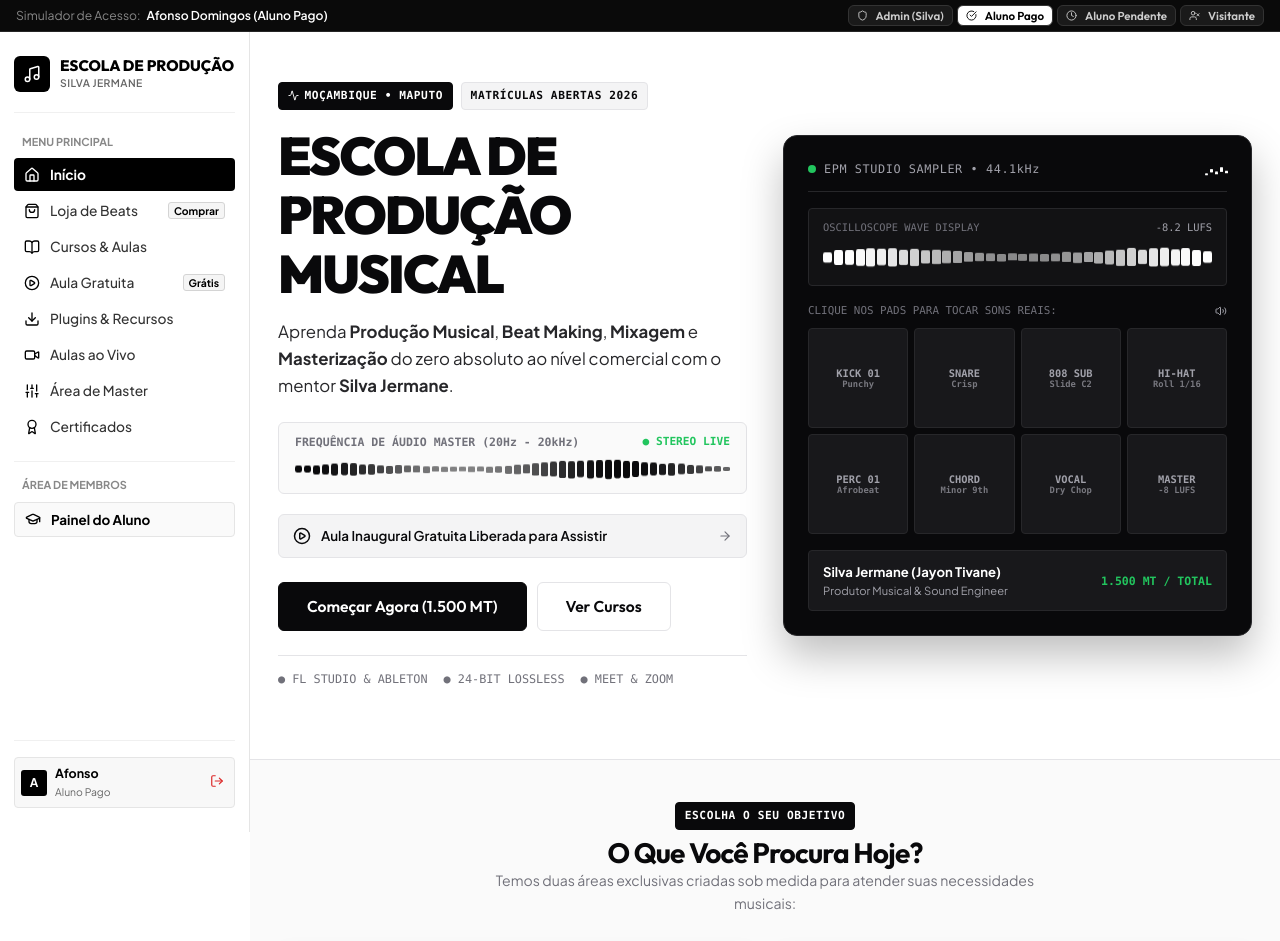
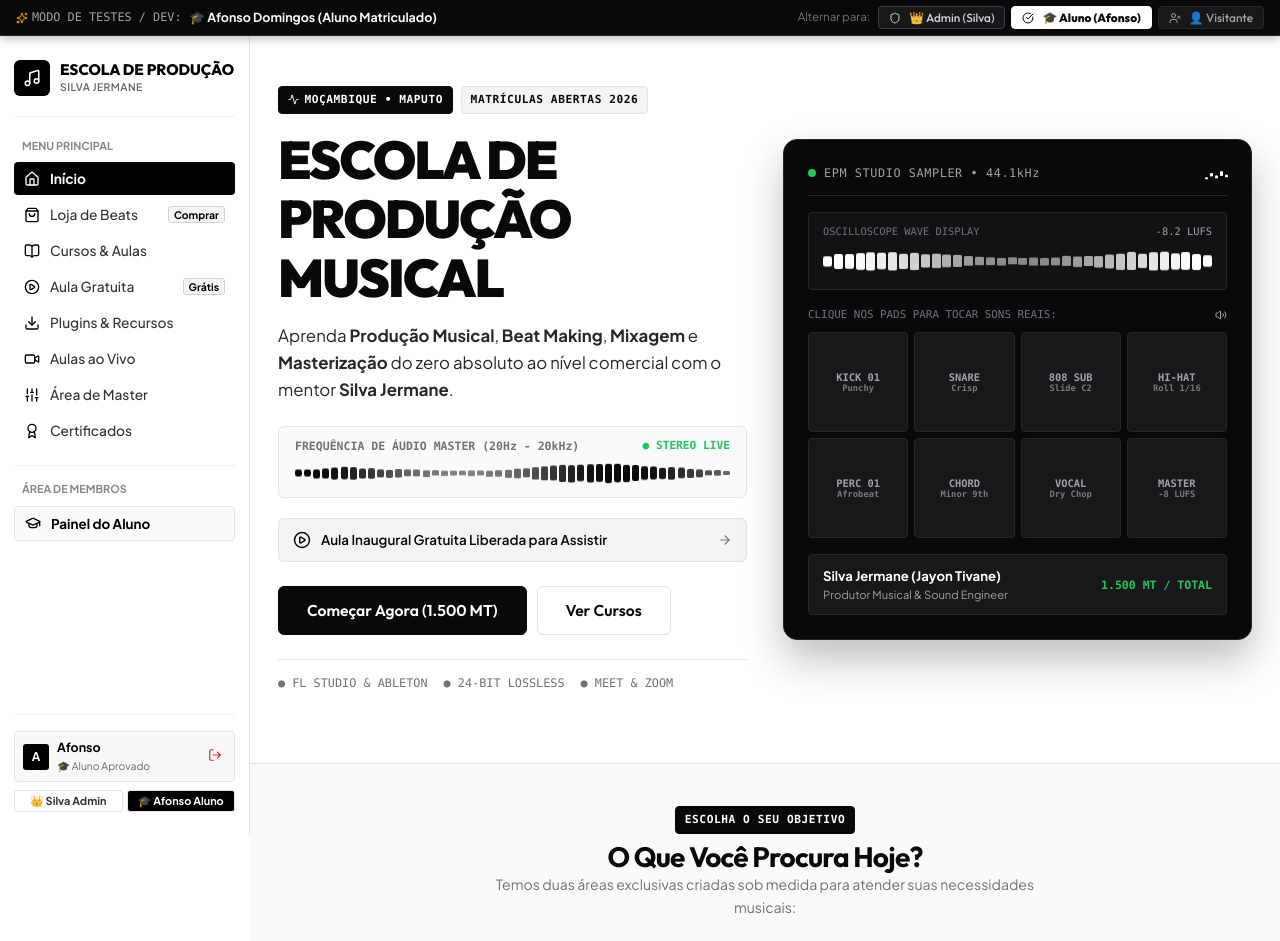
Before and after one commit to afonsoDomingos/escoladeproducaomusical, a React (Vite) app: page / in a window 1280 px wide. Shown: the top 941 px of the page. Built offline with nearby package versions, Linux system fonts and the light colour scheme; no server answers.

Commit message:
feat: adiciona barra de troca rapida de perfis com 1 clique (Silva Admin vs Afonso Aluno) e atalhos na Sidebar

```diff
--- a/src/App.jsx
+++ b/src/App.jsx
@@ -81,7 +81,8 @@ const MainApp = () => {
     <div style={{ display: 'flex', flexDirection: 'column', minHeight: '100vh', backgroundColor: '#FFFFFF' }}>
 
       {/* SIMULADOR DE ACESSO DISCRETO NO TOPO */}
-      <RoleSwitcher />
+      <RoleSwitcher setActivePage={setActivePage} />
+
 
       {/* GLOBAL LAYOUT: SIDEBAR + MAIN CONTENT */}
       <div style={{ display: 'flex', flex: 1, minHeight: '100vh' }} className="app-layout">
--- a/src/components/auth/RoleSwitcher.jsx
+++ b/src/components/auth/RoleSwitcher.jsx
@@ -1,88 +1,109 @@
 import React from 'react';
 import { useAuth } from '../../context/AuthContext';
-import { Shield, CheckCircle, Clock, UserX } from 'lucide-react';
+import { Shield, CheckCircle, UserX, Sparkles } from 'lucide-react';
 
-export const RoleSwitcher = () => {
+export const RoleSwitcher = ({ setActivePage }) => {
   const { currentUser, switchRole } = useAuth();
+
+  const handleSwitch = (role) => {
+    switchRole(role);
+    if (setActivePage) {
+      if (role === 'admin') setActivePage('admin');
+      else if (role === 'student_paid') setActivePage('dashboard');
+      else if (role === 'guest') setActivePage('home');
+    }
+  };
+
+  const isAdmin = currentUser?.role === 'admin';
+  const isStudent = currentUser?.role === 'student' && currentUser?.enrollmentStatus === 'approved';
+  const isGuest = !currentUser;
 
   return (
     <div
       style={{
-        backgroundColor: '#0A0A0A',
+        backgroundColor: '#09090B',
         color: '#FFFFFF',
-        padding: '5px 16px',
-        fontSize: '0.76rem',
+        padding: '6px 16px',
+        fontSize: '0.78rem',
         display: 'flex',
         alignItems: 'center',
         justifyContent: 'space-between',
         flexWrap: 'wrap',
-        gap: '8px',
-        zIndex: 1000,
-        borderBottom: '1px solid #262626'
+        gap: '10px',
+        zIndex: 9999,
+        borderBottom: '1px solid #27272A',
+        boxShadow: '0 2px 10px rgba(0,0,0,0.3)'
       }}
     >
-      <div style={{ display: 'flex', alignItems: 'center', gap: '6px' }}>
-        <span style={{ color: '#888888' }}>Simulador de Acesso:</span>
-        <span style={{ fontWeight: 600 }}>
-          {currentUser ? `${currentUser.name} (${currentUser.role === 'admin' ? 'Admin' : currentUser.enrollmentStatus === 'approved' ? 'Aluno Pago' : 'Pendente'})` : 'Visitante'}
+      <div style={{ display: 'flex', alignItems: 'center', gap: '8px' }}>
+        <span style={{ display: 'inline-flex', alignItems: 'center', gap: '4px', color: '#A1A1AA', fontSize: '0.74rem', fontFamily: 'var(--font-mono)' }}>
+          <Sparkles size={12} color="#F59E0B" /> MODO DE TESTES / DEV:
+        </span>
+        <span style={{ fontWeight: 700, color: '#FAFAFA' }}>
+          {isAdmin && '👑 Silva Jermane (Administrador)'}
+          {isStudent && '🎓 Afonso Domingos (Aluno Matriculado)'}
+          {isGuest && '👤 Visitante (Não Autenticado)'}
         </span>
       </div>
 
-      <div style={{ display: 'flex', alignItems: 'center', gap: '4px', flexWrap: 'wrap' }}>
+      <div style={{ display: 'flex', alignItems: 'center', gap: '6px', flexWrap: 'wrap' }}>
+        <span style={{ fontSize: '0.72rem', color: '#71717A', marginRight: '2px' }}>Alternar para:</span>
+
+        {/* BOTAO ADMIN */}
         <button
-          onClick={() => switchRole('admin')}
+          onClick={() => handleSwitch('admin')}
           className="btn btn-sm"
           style={{
-            padding: '2px 8px',
-            fontSize: '0.72rem',
-            backgroundColor: currentUser?.role === 'admin' ? '#FFFFFF' : '#1A1A1A',
-            color: currentUser?.role === 'admin' ? '#000000' : '#CCCCCC',
-            border: '1px solid #333333'
+            padding: '3px 10px',
+            fontSize: '0.74rem',
+            backgroundColor: isAdmin ? '#FFFFFF' : '#18181B',
+            color: isAdmin ? '#09090B' : '#D4D4D8',
+            border: isAdmin ? '1px solid #FFFFFF' : '1px solid #3F3F46',
+            fontWeight: isAdmin ? 800 : 500,
+            borderRadius: '4px',
+            cursor: 'pointer'
           }}
+          title="Entrar como Administrador e abrir painel de gestão"
         >
-          <Shield size={11} /> Admin (Silva)
+          <Shield size={12} /> 👑 Admin (Silva)
         </button>
 
+        {/* BOTAO ALUNO */}
         <button
-          onClick={() => switchRole('student_paid')}
+          onClick={() => handleSwitch('student_paid')}
           className="btn btn-sm"
           style={{
-            padding: '2px 8px',
-            fontSize: '0.72rem',
-            backgroundColor: currentUser?.role === 'student' && currentUser?.enrollmentStatus === 'approved' ? '#FFFFFF' : '#1A1A1A',
-            color: currentUser?.enrollmentStatus === 'approved' ? '#000000' : '#CCCCCC',
-            border: '1px solid #333333'
+            padding: '3px 10px',
+            fontSize: '0.74rem',
+            backgroundColor: isStudent ? '#FFFFFF' : '#18181B',
+            color: isStudent ? '#09090B' : '#D4D4D8',
+            border: isStudent ? '1px solid #FFFFFF' : '1px solid #3F3F46',
+            fontWeight: isStudent ? 800 : 500,
+            borderRadius: '4px',
+            cursor: 'pointer'
           }}
+          title="Entrar como Aluno Aprovado e abrir sala de aulas"
         >
-          <CheckCircle size={11} /> Aluno Pago
+          <CheckCircle size={12} /> 🎓 Aluno (Afonso)
         </button>
 
+        {/* BOTAO VISITANTE */}
         <button
-          onClick={() => switchRole('student_pending')}
+          onClick={() => handleSwitch('guest')}
           className="btn btn-sm"
           style={{
-            padding: '2px 8px',
-            fontSize: '0.72rem',
-            backgroundColor: currentUser?.role === 'student' && currentUser?.enrollmentStatus === 'pending' ? '#FFFFFF' : '#1A1A1A',
-            color: currentUser?.enrollmentStatus === 'pending' ? '#000000' : '#CCCCCC',
-            border: '1px solid #333333'
+            padding: '3px 10px',
+            fontSize: '0.74rem',
+            backgroundColor: isGuest ? '#FFFFFF' : '#18181B',
+            color: isGuest ? '#09090B' : '#A1A1AA',
+            border: isGuest ? '1px solid #FFFFFF' : '1px solid #27272A',
+            fontWeight: isGuest ? 800 : 500,
+            borderRadius: '4px',
+            cursor: 'pointer'
           }}
+          title="Deslogar e ver como visitante"
         >
-          <Clock size={11} /> Aluno Pendente
-        </button>
-
-        <button
-          onClick={() => switchRole('guest')}
-          className="btn btn-sm"
-          style={{
-            padding: '2px 8px',
-            fontSize: '0.72rem',
-            backgroundColor: !currentUser ? '#FFFFFF' : '#1A1A1A',
-            color: !currentUser ? '#000000' : '#CCCCCC',
-            border: '1px solid #333333'
-          }}
-        >
-          <UserX size={11} /> Visitante
+          <UserX size={12} /> 👤 Visitante
         </button>
       </div>
     </div>
--- a/src/components/common/Sidebar.jsx
+++ b/src/components/common/Sidebar.jsx
@@ -302,7 +302,8 @@ export const Sidebar = ({ activePage, setActivePage, onOpenAuth, onOpenPayment }
 
           {/* USER PROFILE INFO OR LOGIN */}
           {currentUser ? (
-            <div style={{ display: 'flex', alignItems: 'center', justifyContent: 'space-between', padding: '6px', backgroundColor: '#F8F8F8', borderRadius: '4px', border: '1px solid #E5E5E5' }}>
+            <div>
+              <div style={{ display: 'flex', alignItems: 'center', justifyContent: 'space-between', padding: '6px 8px', backgroundColor: '#F8F8F8', borderRadius: '4px', border: '1px solid #E5E5E5', marginBottom: '8px' }}>
                 <div style={{ display: 'flex', alignItems: 'center', gap: '8px', minWidth: 0 }}>
                   <div style={{ width: '26px', height: '26px', borderRadius: '3px', backgroundColor: '#000000', color: '#FFF', display: 'flex', alignItems: 'center', justifyContent: 'center', fontSize: '0.75rem', fontWeight: 800 }}>
                     {currentUser.name.charAt(0).toUpperCase()}
@@ -312,7 +313,7 @@ export const Sidebar = ({ activePage, setActivePage, onOpenAuth, onOpenPayment }
                       {currentUser.name.split(' ')[0]}
                     </div>
                     <div style={{ fontSize: '0.65rem', color: '#666666' }}>
-                    {currentUser.role === 'admin' ? 'Admin' : currentUser.enrollmentStatus === 'approved' ? 'Aluno Pago' : 'Pendente'}
+                      {currentUser.role === 'admin' ? '👑 Admin' : '🎓 Aluno Aprovado'}
                     </div>
                   </div>
                 </div>
@@ -320,10 +321,52 @@ export const Sidebar = ({ activePage, setActivePage, onOpenAuth, onOpenPayment }
                 <button
                   onClick={() => { logout(); setActivePage('home'); }}
                   style={{ background: 'none', border: 'none', cursor: 'pointer', color: '#DC2626', padding: '4px' }}
-                title="Sair"
+                  title="Sair da Conta"
                 >
                   <LogOut size={14} />
                 </button>
+              </div>
+
+              {/* ATALHOS RÁPIDOS DIRETO NA SIDEBAR */}
+              <div style={{ display: 'grid', gridTemplateColumns: '1fr 1fr', gap: '4px' }}>
+                <button
+                  onClick={() => {
+                    handleNavClick('admin');
+                  }}
+                  style={{
+                    padding: '3px 4px',
+                    fontSize: '0.68rem',
+                    borderRadius: '3px',
+                    border: '1px solid #E5E5E5',
+                    backgroundColor: currentUser.role === 'admin' ? '#000000' : '#FFFFFF',
+                    color: currentUser.role === 'admin' ? '#FFFFFF' : '#333333',
+                    cursor: 'pointer',
+                    fontWeight: 700
+                  }}
+                  title="Mudar para Silva (Admin)"
+                >
+                  👑 Silva Admin
+                </button>
+
+                <button
+                  onClick={() => {
+                    handleNavClick('dashboard');
+                  }}
+                  style={{
+                    padding: '3px 4px',
+                    fontSize: '0.68rem',
+                    borderRadius: '3px',
+                    border: '1px solid #E5E5E5',
+                    backgroundColor: currentUser.role === 'student' ? '#000000' : '#FFFFFF',
+                    color: currentUser.role === 'student' ? '#FFFFFF' : '#333333',
+                    cursor: 'pointer',
+                    fontWeight: 700
+                  }}
+                  title="Mudar para Afonso (Aluno)"
+                >
+                  🎓 Afonso Aluno
+                </button>
+              </div>
             </div>
           ) : (
             <button
@@ -334,7 +377,6 @@ export const Sidebar = ({ activePage, setActivePage, onOpenAuth, onOpenPayment }
               <User size={14} /> Entrar na Conta
             </button>
           )}
-
         </div>
       </aside>
     </>
```
Lines whose indentation alone changed are shown as unchanged.
